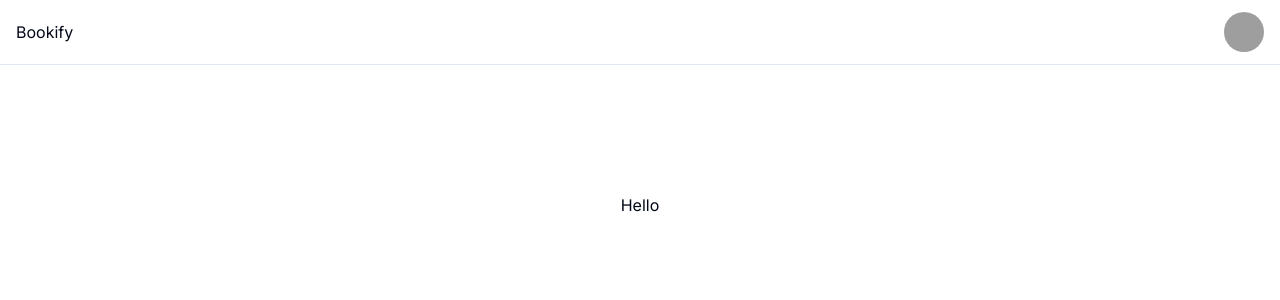
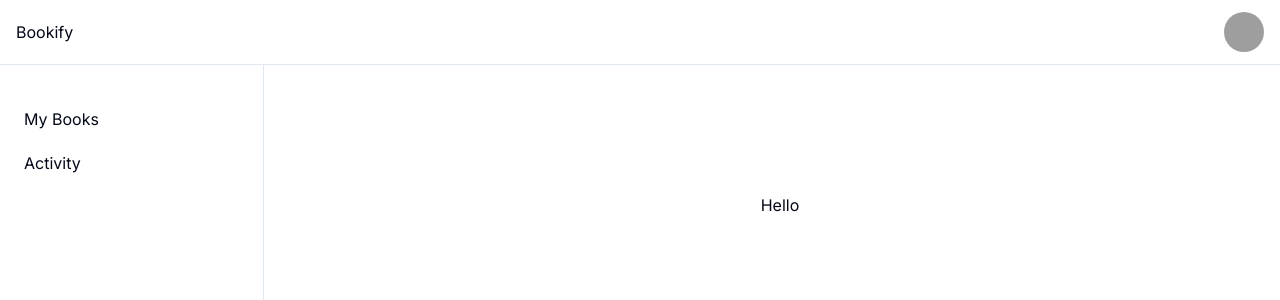
Before and after one commit to Monge1h/bookify-front, a Next.js app: page / in a window 1280 px wide. Shown: the top 300 px of the page. Built offline with nearby package versions, Linux system fonts and the light colour scheme; grey boxes are pictures that could not be loaded.

Commit message:
✨ Add sidebar menu

```diff
--- a/src/app/layout.tsx
+++ b/src/app/layout.tsx
@@ -2,12 +2,35 @@ import type { Metadata } from 'next'
 import { Inter } from 'next/font/google'
 import './globals.css'
 import { Avatar, AvatarFallback, AvatarImage } from '@/components/ui/avatar'
+import { Button } from '@/components/ui/button'
+import Link from 'next/link'
+import { WithSidebar } from '@/components/ui/with-sidebar'
 
 const inter = Inter({ subsets: ['latin'] })
 
 export const metadata: Metadata = {
   title: 'Create Next App',
   description: 'Generated by create next app',
+}
+
+
+const SidebarContent = () => {
+  return (
+    <div>
+      <div>
+        {/* todo add icons and link */}
+        {/* todo add current page as active */}
+        {["My Books", "Activity"].map((item, index) => (
+          <Link
+            key={index}
+            href="#"
+            className="block rounded py-2.5 transition duration-200 hover:bg-green-300">
+            {item}
+          </Link>
+        ))}
+      </div>
+    </div>
+  )
 }
 
 export default function RootLayout({
@@ -34,9 +57,10 @@ export default function RootLayout({
       </div>
 
       <div className="flex">
-        {/* <SideMenu /> */}
+        <WithSidebar sidebarContent={SidebarContent} >
 
         <div className="w-full px-4 pt-8">{children}</div>
+        </WithSidebar>
       </div>
     </body>
   </html>
--- /dev/null
+++ b/src/components/ui/with-sidebar.tsx
@@ -0,0 +1,69 @@
+import { MenuIcon } from "lucide-react"
+
+import { Sheet, SheetContent, SheetTrigger } from "@/components/ui/sheet"
+
+export const WithMobileSidebar = ({
+  children,
+  sidebarContent: SidebarContent,
+  mobileDashboardHeader: MobileDashboardHeader
+}: {
+  children: React.ReactNode
+  sidebarContent: () => JSX.Element
+  mobileDashboardHeader?: () => JSX.Element
+}) => {
+  return (
+    <>
+      <Sheet>
+        <div className="mt-5 flex md:hidden">
+          <div className="flex flex-1">
+            {MobileDashboardHeader && <MobileDashboardHeader />}
+          </div>
+          <SheetTrigger>
+            <MenuIcon size={24} />
+          </SheetTrigger>
+        </div>
+        <SheetContent side="left">
+          <SidebarContent />
+        </SheetContent>
+      </Sheet>
+      {children}
+    </>
+  )
+}
+
+// ─────────────────────────────────────────────────────────────────────────────
+
+const WithDesktopSidebar = ({
+  children,
+  sidebarContent: SidebarContent
+}: {
+  children: React.ReactNode
+  sidebarContent: () => JSX.Element
+}) => {
+  return (
+    <div className="container h-screen flex-1 items-start md:grid md:grid-cols-[220px_minmax(0,1fr)] md:gap-6 lg:grid-cols-[240px_minmax(0,1fr)] lg:gap-10">
+      <aside className="fixed top-14 z-30 -ml-2 hidden h-screen w-full shrink-0 border-r md:sticky md:block">
+        <div className="h-full py-6 pr-6 lg:py-8">
+          <SidebarContent />
+        </div>
+      </aside>
+      {children}
+    </div>
+  )
+}
+
+
+export const WithSidebar = ({
+  children,
+  ...props
+}: {
+  children: React.ReactNode
+  sidebarContent: () => JSX.Element
+  mobileDashboardHeader?: () => JSX.Element
+}) => {
+  return (
+    <WithDesktopSidebar {...props}>
+      <WithMobileSidebar {...props}>{children}</WithMobileSidebar>
+    </WithDesktopSidebar>
+  )
+}
```
